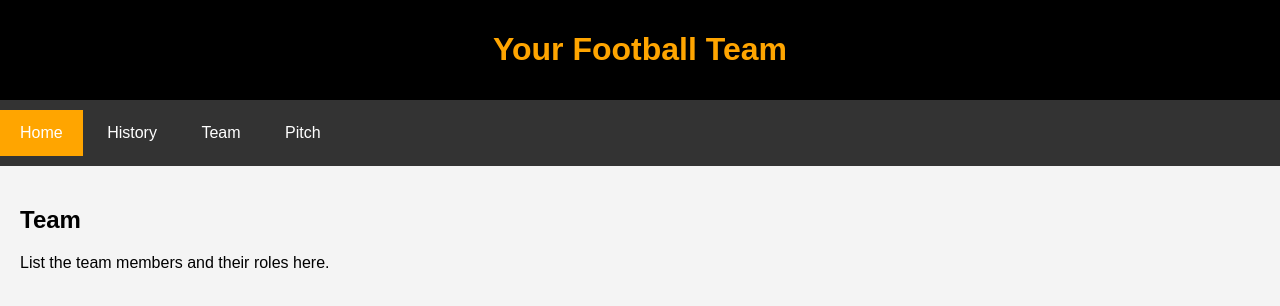
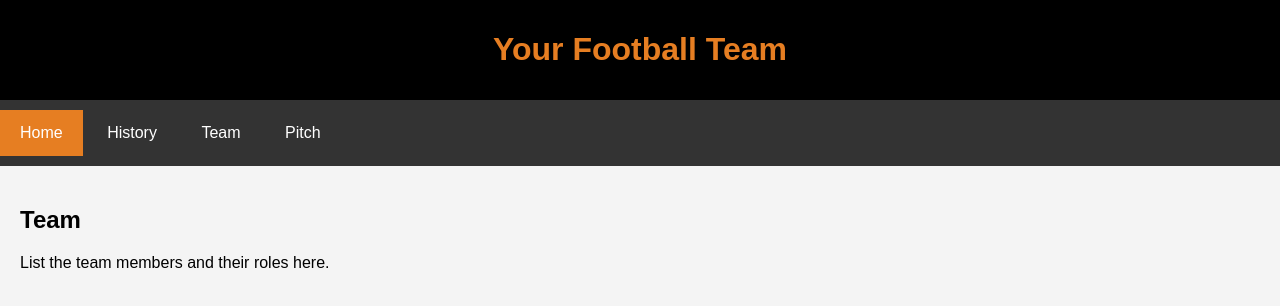
Before and after one commit to FasAndy/SVBrunnenfeld, a plain HTML site: page team.html in a window 1280 px wide. In both pictures the pointer is over the link "Home". Drawn offline with Linux system fonts and the light colour scheme.

Commit message:
Update team.html

```diff
--- a/team.html
+++ b/team.html
@@ -13,7 +13,7 @@
         }
         header {
             background-color: black;
-            color: orange;
+            color: #e67e22;
             text-align: center;
             padding: 10px 0;
         }
@@ -28,7 +28,7 @@
             display: inline-block;
         }
         nav a:hover {
-            background-color: orange;
+            background-color: #e67e22;
         }
         section {
             padding: 20px;
```
